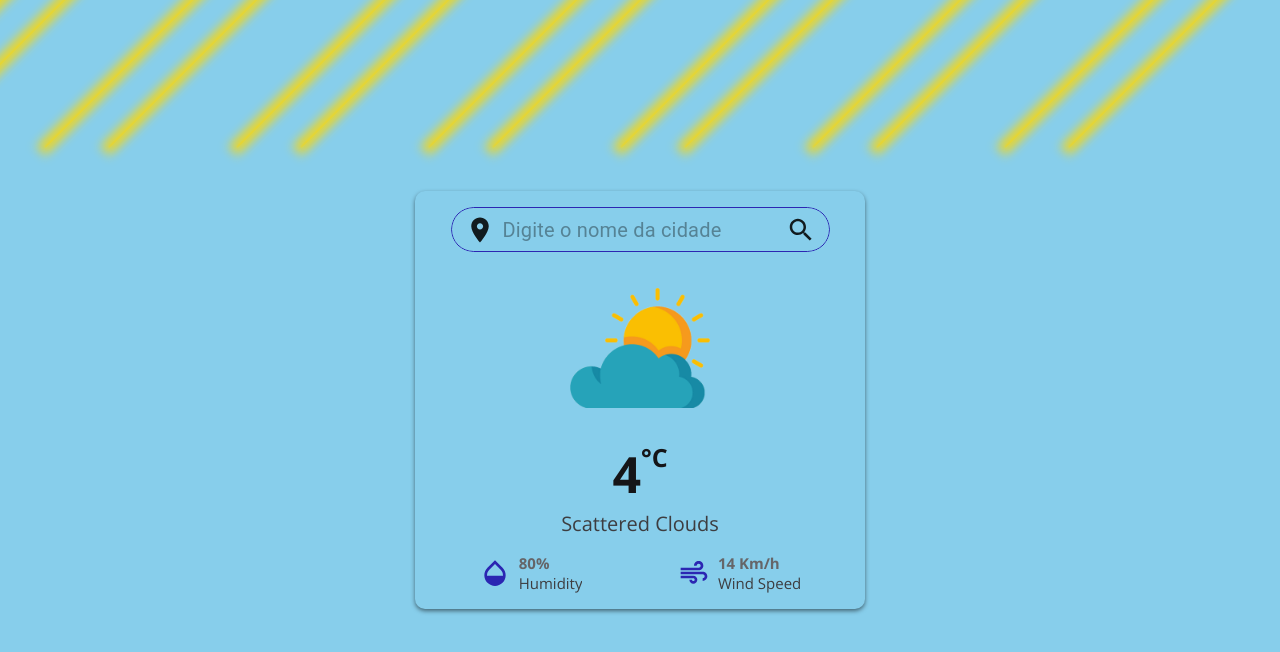
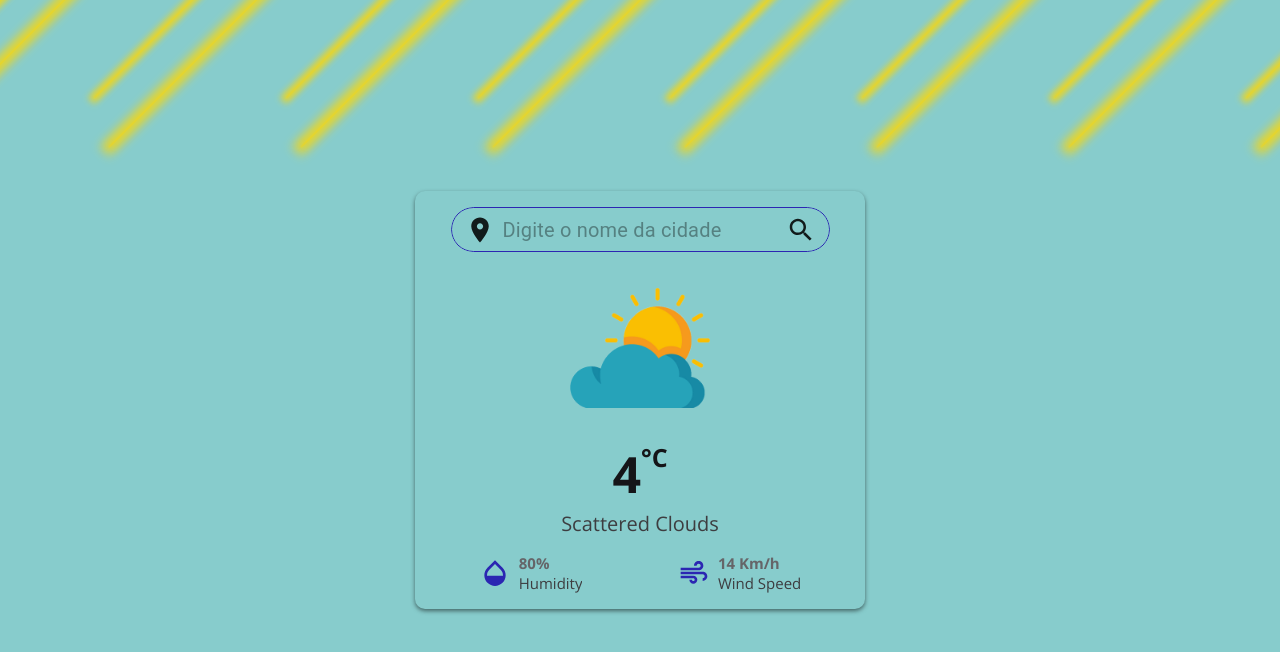
Before and after one commit to Andreeehh/weather, a Next.js app: page / in a window 1280 px wide. Shown: the top 652 px of the page. Built offline with nearby package versions, Linux system fonts and the light colour scheme; no server answers.

Commit message:
separando component sunrays

```diff
--- /dev/null
+++ b/src/components/SunRays/index.tsx
@@ -0,0 +1,20 @@
+import * as Styled from './styles';
+
+export type SunRaysProps = {
+  title?: string;
+};
+
+export const SunRays = ({ title }: SunRaysProps) => {
+  return (
+    <Styled.Wrapper>
+      <div className="sun-rays first-ray"></div>
+      <div className="sun-rays second-ray"></div>
+      <div className="sun-rays third-ray"></div>
+      <div className="sun-rays fourth-ray"></div>
+      <div className="sun-rays fifth-ray"></div>
+      <div className="sun-rays sixth-ray"></div>
+      <div className="sun-rays seventh-ray"></div>
+      <div className="sun-rays eighth-ray"></div>
+    </Styled.Wrapper>
+  );
+};
--- /dev/null
+++ b/src/components/SunRays/styles.ts
@@ -0,0 +1,76 @@
+import styled, { css, keyframes } from 'styled-components';
+
+const sunRaysAnimation = keyframes`
+  0% {
+    transform: translate(-50%, -50%) rotate(45deg) scale(0);
+  }
+  50% {
+    transform: translate(-50%, -50%) rotate(45deg) scale(1);
+  }
+  100% {
+    transform: translate(-50%, -50%) rotate(45deg) scale(0);
+  }
+`;
+
+export const Wrapper = styled.div`
+  ${({ theme }) => css`
+  .first-ray {
+      left: -45%;
+    }
+    .second-ray {
+      left: -30%;
+    }
+    .third-ray {
+      left: -15%;
+    }
+    .fourth-ray {
+      left: 0;
+    }
+    .fifth-ray {
+      left: 15%;
+    }
+    .sixth-ray {
+      left: 30%;
+    }
+    .seventh-ray {
+      left: 45%;
+    }
+    .eighth-ray {
+      left: 60%;
+    }
+    .sun-rays {
+      position: absolute;
+      top: 0;
+      width: 100%;
+      height: 100%;
+      overflow: hidden;
+      z-index: 0;
+
+      &:before {
+        content: '';
+        position: absolute;
+        top: 0;
+        left: 50%;
+        transform: translateX(-50%);
+        width: 1px;
+        height: 100%;
+        background: #FFD700;
+        box-shadow: 0 0 20px 10px #FFD700;
+        animation: ${sunRaysAnimation} 2s linear infinite;
+      }
+      &:after {
+        content: '';
+        position: absolute;
+        top: 0%;
+        left: 45%;
+        transform: translate(-50%, -50%) rotate(90deg);
+        width: 1px;
+        height: 100%;
+        background: #FFD700;
+        box-shadow: 0 0 20px 10px #FFD700;
+        animation: ${sunRaysAnimation} 3s linear infinite;
+    }
+    }
+
+  `}
+`;
--- a/src/pages/index.tsx
+++ b/src/pages/index.tsx
@@ -1,6 +1,39 @@
 import { Base } from 'templates/Base';
-import mock from '../components/WeatherCard/mock';
+import { useEffect, useState } from 'react';
+import mock from 'components/WeatherCard/mock';
 
 export default function Index() {
-  return <Base weatherCard={mock} />;
+  const [weatherData, setWeatherData] = useState(mock);
+
+  useEffect(() => {
+    const fetchData = async () => {
+      try {
+        // Substitua 'SUA_CHAVE_DE_API' pela sua chave de API real
+        const response = await fetch(
+          `https://api.openweathermap.org/data/2.5/weather?q=dublin&units=metric&appid=${process.env.API_KEY}`,
+        );
+        const data = await response.json();
+
+        // Se a resposta da API contiver dados válidos, atualize o estado
+        if (data) {
+          setWeatherData({
+            weatherInfo: {
+              weatherType: data.weather[0].main,
+              temperature: data.main.temp,
+              description: data.weather[0].description,
+            },
+            humidity: data.main.humidity,
+            wind: data.wind.speed,
+          });
+        }
+      } catch (error) {
+        console.error('Erro ao buscar dados de Dublin:', error);
+      }
+    };
+
+    // Chame a função para buscar dados ao montar o componente
+    fetchData();
+  }, []);
+
+  return <Base weatherCard={weatherData} />;
 }
--- a/src/templates/Base/index.tsx
+++ b/src/templates/Base/index.tsx
@@ -1,3 +1,4 @@
+import { SunRays } from 'components/SunRays';
 import * as Styled from './styles';
 import { WeatherCard, WeatherCardProps } from 'components/WeatherCard';
 
@@ -6,16 +7,19 @@ export type BaseProps = {
 };
 
 export const Base = ({ weatherCard }: BaseProps) => {
+  let backgroundColor = '#87CEEB';
+  switch (weatherCard.weatherInfo.weatherType.toLowerCase()) {
+    case 'cloud':
+      backgroundColor = '#87CCCC';
+      break;
+    default:
+      backgroundColor = '#87CEEB';
+      break;
+  }
   return (
-    <Styled.Wrapper>
+    <Styled.Wrapper backgroundColor={backgroundColor}>
       <Styled.Content>
-        <div className="sun-rays first-ray"></div>
-        <div className="sun-rays second-ray"></div>
-        <div className="sun-rays third-ray"></div>
-        <div className="sun-rays fourth-ray"></div>
-        <div className="sun-rays fifth-ray"></div>
-        <div className="sun-rays sixth-ray"></div>
-        <div className="sun-rays seventh-ray"></div>
+        <SunRays />
         <WeatherCard
           weatherInfo={weatherCard.weatherInfo}
           humidity={weatherCard.humidity}
--- a/src/templates/Base/styles.ts
+++ b/src/templates/Base/styles.ts
@@ -1,85 +1,14 @@
-import styled, { css, keyframes } from 'styled-components';
+import styled, { css } from 'styled-components';
 
-const sunRaysAnimation = keyframes`
-  0% {
-    transform: translate(-50%, -50%) rotate(45deg) scale(0);
-  }
-  50% {
-    transform: translate(-50%, -50%) rotate(45deg) scale(1);
-  }
-  100% {
-    transform: translate(-50%, -50%) rotate(45deg) scale(0);
-  }
+export const Wrapper = styled.div<{ backgroundColor: string }>`
+${({ theme, backgroundColor }) => css`
+  width: 100%;
+  height: 100vh;
+  position: relative;
+  background-color: ${backgroundColor}; /* Cor de fundo do céu, ajuste conforme necessário */
+`}
 `;
 
-export const Wrapper = styled.div`
-  ${({ theme }) => css`
-    width: 100%;
-    height: 100vh;
-    position: relative;
-    background-color: #87CEEB; /* Cor de fundo do céu, ajuste conforme necessário */
-
-    .first-ray {
-      left: -45%;
-    }
-    .second-ray {
-      left: -30%;
-    }
-    .third-ray {
-      left: -15%;
-    }
-    .fourth-ray {
-      left: 0;
-    }
-    .fifth-ray {
-      left: 15%;
-    }
-    .sixth-ray {
-      left: 30%;
-    }
-    .seventh-ray {
-      left: 45%;
-    }
-    .sun-rays {
-      position: absolute;
-      top: 0;
-      width: 100%;
-      height: 100%;
-      overflow: hidden;
-      z-index: 0; /* Coloca os raios atrás do conteúdo principal */
-
-      &:before {
-        content: '';
-        position: absolute;
-        top: 0;
-        left: 50%;
-        transform: translateX(-50%);
-        width: 1px;
-        height: 100%;
-        background: #FFD700; /* Cor dos raios, ajuste conforme necessário */
-        box-shadow: 0 0 20px 10px #FFD700; /* Adiciona um brilho suave aos raios */
-        animation: ${sunRaysAnimation} 2s linear infinite;
-      }
-      &:after {
-        content: '';
-        position: absolute;
-        top: 0%;
-        left: 45%;
-        transform: translate(-50%, -50%) rotate(90deg);
-        width: 1px;
-        height: 100%;
-        background: #FFD700;
-        box-shadow: 0 0 20px 10px #FFD700;
-        animation: ${sunRaysAnimation} 2s linear infinite;
-    }
-    }
-
-
-
-
-
-  `}
-`;
 export const Content = styled.div`
     ${({ theme }) => css`
     max-width: 120rem;
```
Also changed, not shown: src/components/SunRays/stories.tsx (added, +15 -0 lines), 1 other file (tests, documents, lock files or other folders).
